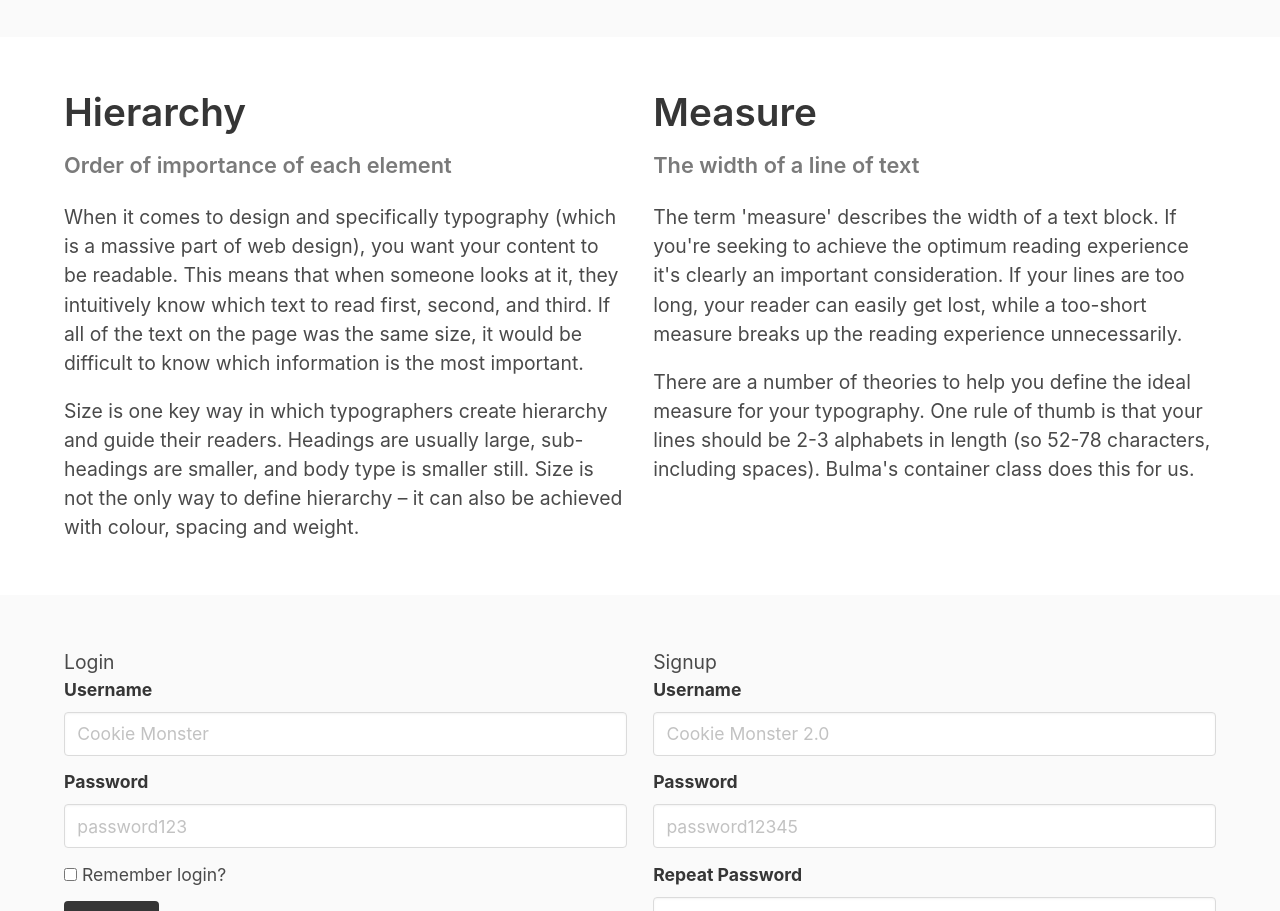
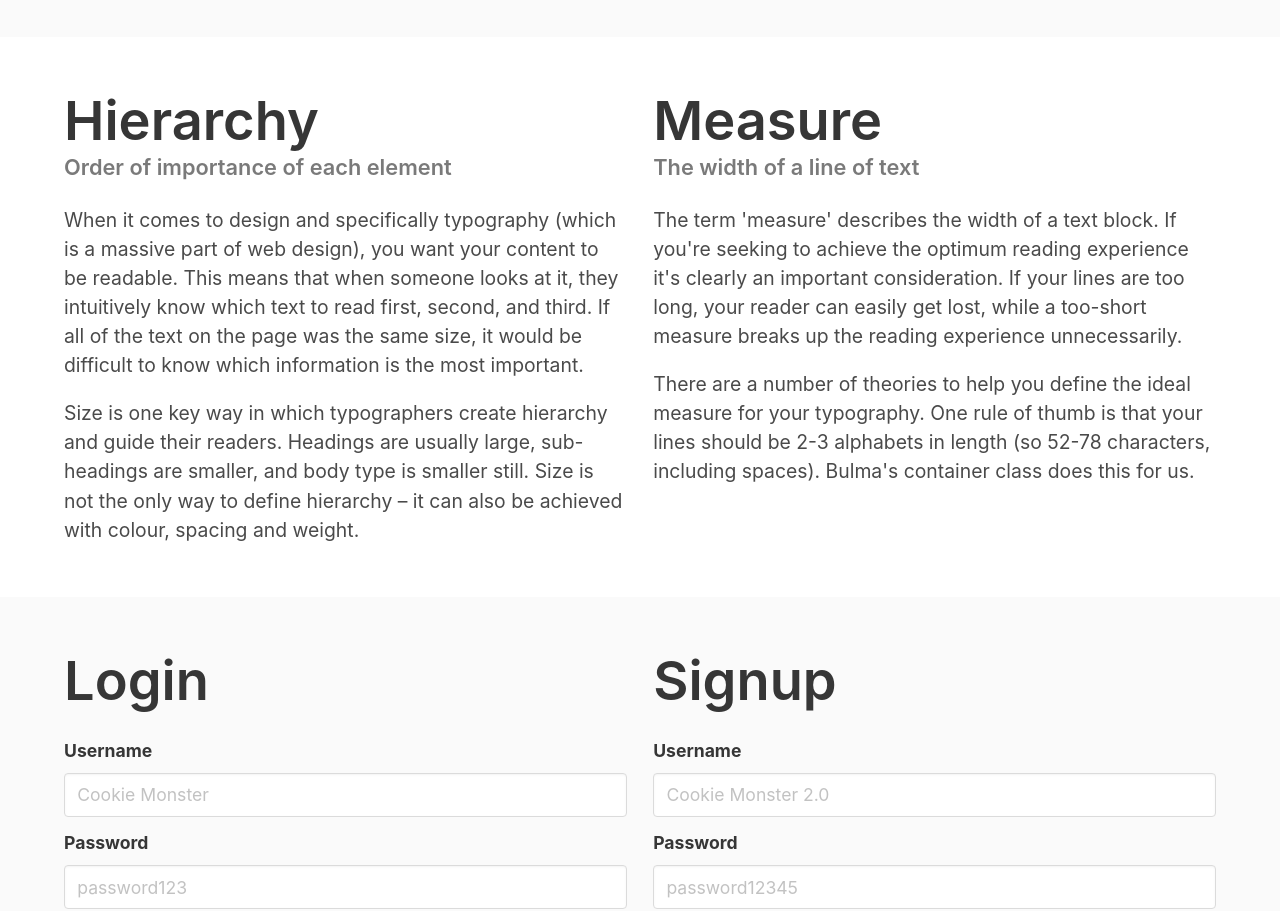
Before and after one commit to jdmar3-comp426/a02-aramaram21, a website: page index.html in a window 1280 px wide. Shown: the part 2896-3807 px from the top of the page. Drawn offline with nearby package versions, Linux system fonts and the light colour scheme; a web font is replaced by a local one.

Commit message:
title one

```diff
--- a/index.html
+++ b/index.html
@@ -120,7 +120,7 @@
         <div class="content">
             <div class="columns">
                 <div class="column">
-                    <h1 class="">Hierarchy</h1>
+                    <h1 class="title">Hierarchy</h1>
                     <h5 class="subtitle has-text-grey">Order of importance of each element</h5>
                     <p>
 		    	When it comes to design and specifically typography (which is a massive part of web design), you want your content to be readable.
@@ -134,7 +134,7 @@
 		    </p>
                 </div>
                 <div class="column">
-                    <h1 class="">Measure</h1>
+                    <h1 class="title">Measure</h1>
                     <h5 class="subtitle has-text-grey">The width of a line of text</h5>
                     <p>
 		    	The term 'measure' describes the width of a text block.
@@ -155,7 +155,7 @@
     <div class="container">
         <div class="columns">
             <div class="column">
-                <h1 class="">Login</h1>
+                <h1 class="title">Login</h1>
                 <form>
                     <div class="field">
                         <label class="label">Username</label>
@@ -185,7 +185,7 @@
                 </form>
             </div>
             <div class="column">
-                <h1 class="">Signup</h1>
+                <h1 class="title">Signup</h1>
                 <form>
                     <div class="field">
                         <label class="label">Username</label>
```
